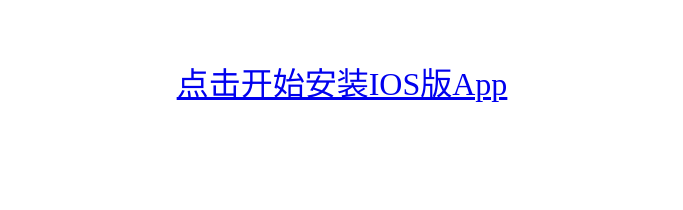
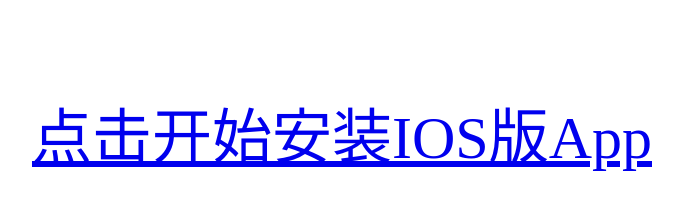
Before and after one commit to quanpeifeng420563670/iostest, a plain HTML site: page iosIndex/index.html in a window 1280 px wide. Shown: the whole page, without its empty margins (306-989 px from the left). Drawn offline with Linux system fonts and the light colour scheme.

Commit message:
Update index.html

```diff
--- a/iosIndex/index.html
+++ b/iosIndex/index.html
@@ -12,10 +12,9 @@ width: 100%;
 a{
 display: inline-block;
     width: 100%;
-    height: 100%;
-    font-size: 32px;
+    font-size: 60px;
     text-align: center;
-    margin-top: 50px;
+    margin-top: 80px;
 }
 
 </style>
```
